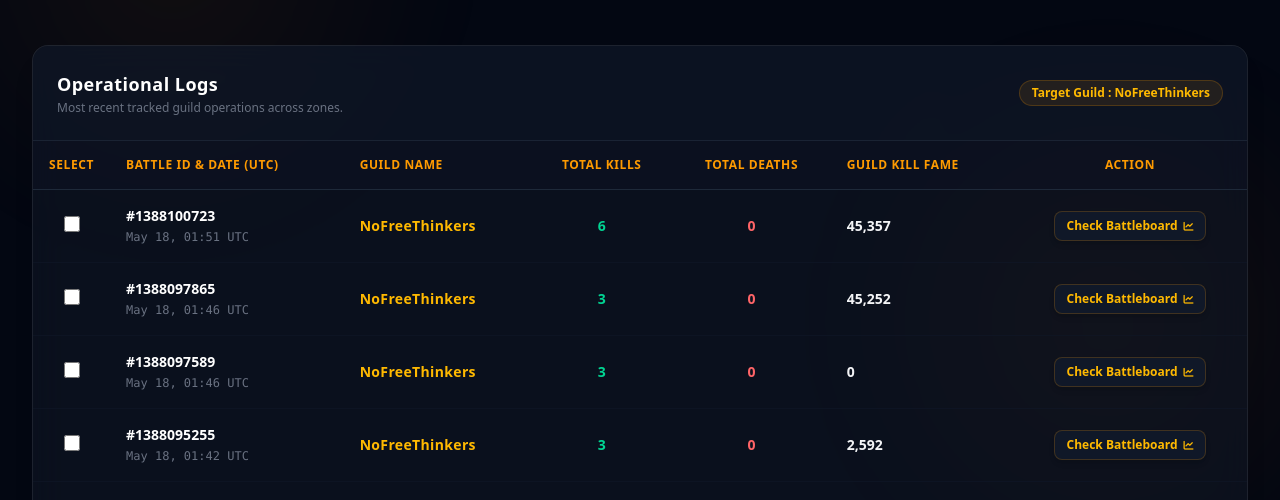
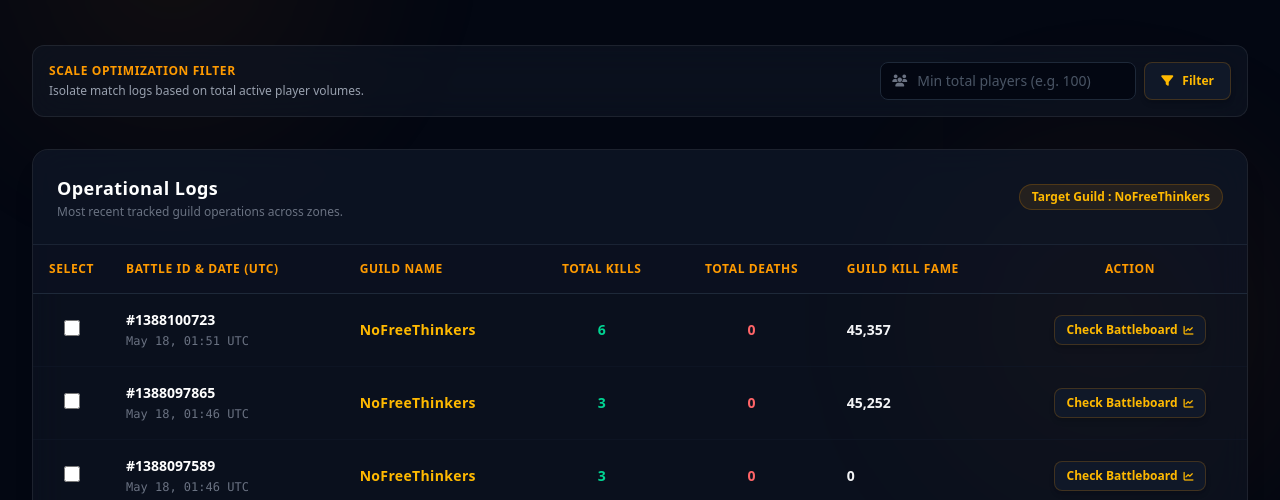
Before and after one commit to AlbionNFT/NFT, a website: page battleboards.html in a window 1280 px wide. Shown: the part 258-758 px from the top of the page. Drawn offline with nearby package versions, Linux system fonts and the light colour scheme.

Commit message:
Update battleboards.html

```diff
--- a/battleboards.html
+++ b/battleboards.html
@@ -77,6 +77,32 @@
             </p>
         </section>
 
+        <div class="glass-panel p-4 rounded-xl flex flex-col sm:flex-row items-start sm:items-center gap-4 bg-gray-900/20 border border-gray-800/80">
+            <div class="flex-1">
+                <label for="player-limit-input" class="block text-xs font-bold text-amber-500 uppercase tracking-wider mb-1">Scale Optimization Filter</label>
+                <p class="text-xs text-gray-400">Isolate match logs based on total active player volumes.</p>
+            </div>
+            <div class="flex items-center gap-2 w-full sm:w-auto">
+                <div class="relative flex-1 sm:flex-initial">
+                    <i class="fas fa-users absolute left-3 top-1/2 -translate-y-1/2 text-gray-500 text-xs"></i>
+                    <input
+                        type="number"
+                        id="player-limit-input"
+                        placeholder="Min total players (e.g. 100)"
+                        min="0"
+                        oninput="this.value = this.value.replace(/[^0-9]/g, '')"
+                        class="w-full sm:w-64 pl-9 pr-3 py-2 bg-gray-950 border border-gray-800 rounded-lg text-sm text-gray-100 placeholder-gray-600 focus:outline-none focus:border-amber-500 transition-colors"
+                    >
+                </div>
+                <button
+                    onclick="applyPlayerVolumeFilter()"
+                    class="bg-gray-900 hover:bg-amber-500 border border-amber-500/20 text-xs font-bold text-amber-400 hover:text-black px-4 py-2.5 rounded-lg transition-all shadow-md cursor-pointer whitespace-nowrap"
+                >
+                    <i class="fas fa-filter mr-1.5"></i> Filter
+                </button>
+            </div>
+        </div>
+
         <div id="log-loading" class="flex flex-col items-center justify-center space-y-4 py-12 transition-all duration-300">
             <div class="w-12 h-12 border-4 border-red-500 border-t-transparent rounded-full animate-spin"></div>
             <p class="text-lg font-medium text-gray-400 tracking-wide">Compiling Outlands Transcripts...</p>
@@ -148,7 +174,7 @@
                     <p class="text-[11px] text-gray-400">Ready to execute cross-match analytical evaluation.</p>
                 </div>
             </div>
-            <button onclick="navigateToMultiBoards()" class="bg-gradient-to-r from-amber-500 to-orange-600 hover:from-amber-400 hover:to-orange-500 text-gray-950 font-black text-xs tracking-wider px-4 py-2.5 rounded-lg shadow-lg shadow-amber-500/10 transition-all cursor-pointer uppercase"style="margin-left: 1px;">
+            <button onclick="navigateToMultiBoards()" class="bg-gradient-to-r from-amber-500 to-orange-600 hover:from-amber-400 hover:to-orange-500 text-gray-950 font-black text-xs tracking-wider px-4 py-2.5 rounded-lg shadow-lg shadow-amber-500/10 transition-all cursor-pointer uppercase" style="margin-left: 1px;">
                 See Multiple Battleboards <i class="fas fa-arrow-right ml-1"></i>
             </button>
         </div>
@@ -177,6 +203,7 @@
         const localJsonUrl = `/battle-data.json?t=${Date.now()}`;
 
         let allBattlesCache = [];
+        let filteredBattlesCache = []; // Isolated caching array target for filtering routines
         let currentPage = 1;
         const rowsPerPage = 15;
 
@@ -191,20 +218,14 @@
             return val.toLocaleString();
         }
 
-        // Strict UTC Fixed Date Formatter
         function formatDateString(isoString) {
             try {
                 const d = new Date(isoString);
-
-                // Array lookup for static UTC short month text names
                 const months = ['Short', 'Jan', 'Feb', 'Mar', 'Apr', 'May', 'Jun', 'Jul', 'Aug', 'Sep', 'Oct', 'Nov', 'Dec'];
                 const month = months[d.getUTCMonth() + 1];
                 const day = d.getUTCDate();
-
-                // Formats 24-Hour time values with leading zeroes
                 const hours = String(d.getUTCHours()).padStart(2, '0');
                 const minutes = String(d.getUTCMinutes()).padStart(2, '0');
-
                 return `${month} ${day}, ${hours}:${minutes} UTC`;
             } catch(e) { return "Recent Match"; }
         }
@@ -213,15 +234,15 @@
             const tbody = document.getElementById('battle-rows');
             tbody.innerHTML = "";
 
-            if (allBattlesCache.length === 0) {
-                tbody.innerHTML = `<tr><td colspan="7" class="p-8 text-center text-xs text-gray-500 italic">No historical operational logs uncovered within this index timeframe.</td></tr>`;
+            if (filteredBattlesCache.length === 0) {
+                tbody.innerHTML = `<tr><td colspan="7" class="p-8 text-center text-xs text-gray-500 italic">No historical operational logs uncovered within this filtered framework index.</td></tr>`;
                 updatePaginationControls();
                 return;
             }
 
             const startIndex = (currentPage - 1) * rowsPerPage;
-            const endIndex = Math.min(startIndex + rowsPerPage, allBattlesCache.length);
-            const pageSlice = allBattlesCache.slice(startIndex, endIndex);
+            const endIndex = Math.min(startIndex + rowsPerPage, filteredBattlesCache.length);
+            const pageSlice = filteredBattlesCache.slice(startIndex, endIndex);
 
             pageSlice.forEach(battle => {
                 let targetGuildName = "NoFreeThinkers";
@@ -276,8 +297,30 @@
             updatePaginationControls(startIndex, endIndex);
         }
 
+        // Functional Filter Routine Processing Framework Block
+        function applyPlayerVolumeFilter() {
+            const inputVal = document.getElementById('player-limit-input').value.trim();
+
+            if (inputVal === "") {
+                filteredBattlesCache = [...allBattlesCache];
+            } else {
+                const minPlayersLimit = parseInt(inputVal, 10);
+                if (isNaN(minPlayersLimit) || minPlayersLimit < 0) return;
+
+                filteredBattlesCache = allBattlesCache.filter(battle => {
+                    // Pull and aggregate total player elements if array objects exist
+                    if (!battle.players) return false;
+                    const totalCombatantsCount = Object.keys(battle.players).length;
+                    return totalCombatantsCount >= minPlayersLimit;
+                });
+            }
+
+            currentPage = 1; // Reset window coordinates to page 1 to prevent viewing empty indices
+            displayCurrentPage();
+        }
+
         function updatePaginationControls(start = 0, end = 0) {
-            const total = allBattlesCache.length;
+            const total = filteredBattlesCache.length;
             const totalPages = Math.ceil(total / rowsPerPage) || 1;
 
             document.getElementById('pagination-info').innerText = total > 0
@@ -328,7 +371,6 @@
                 if (!res.ok) throw new Error(`HTTP Error Status: ${res.status}`);
                 let parsedData = await res.json();
 
-                // Explicit sorting mechanism: Organizes by newest battle down to oldest battle
                 if (Array.isArray(parsedData)) {
                     parsedData.sort((a, b) => {
                         return new Date(b.startTime || 0) - new Date(a.startTime || 0);
@@ -336,6 +378,7 @@
                 }
 
                 allBattlesCache = parsedData;
+                filteredBattlesCache = [...allBattlesCache]; // Clone basic payload data configuration mapping values
 
                 document.getElementById('log-loading').classList.add('hidden');
                 document.getElementById('battleboards-container').classList.remove('hidden');
```
